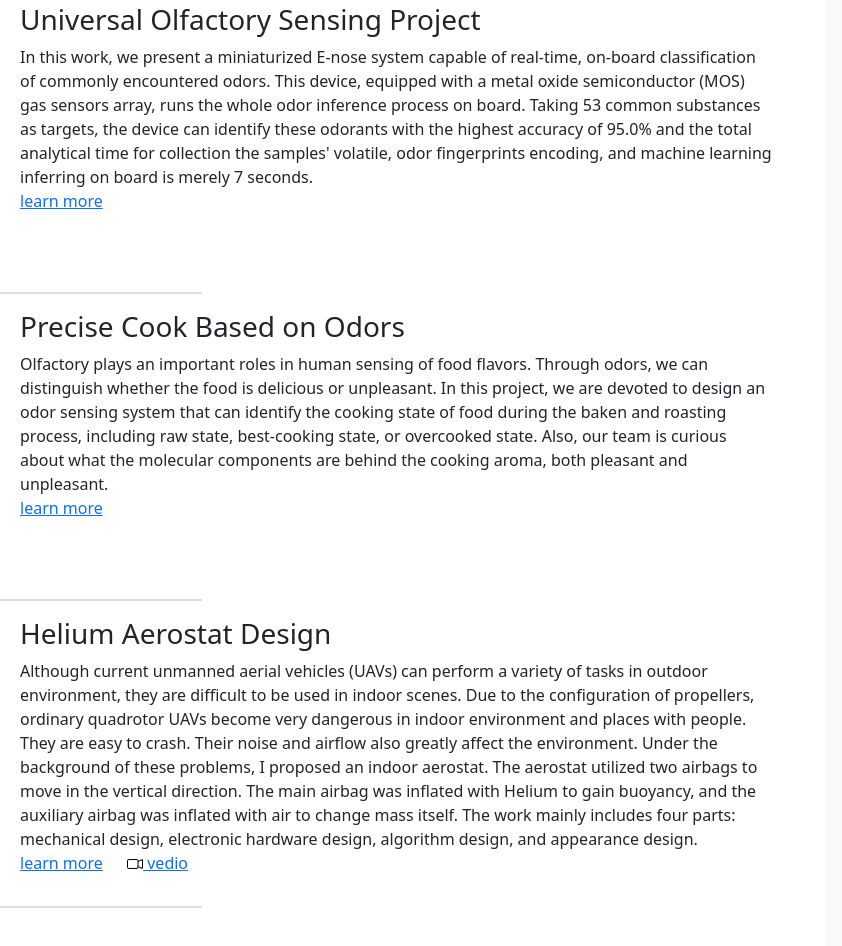
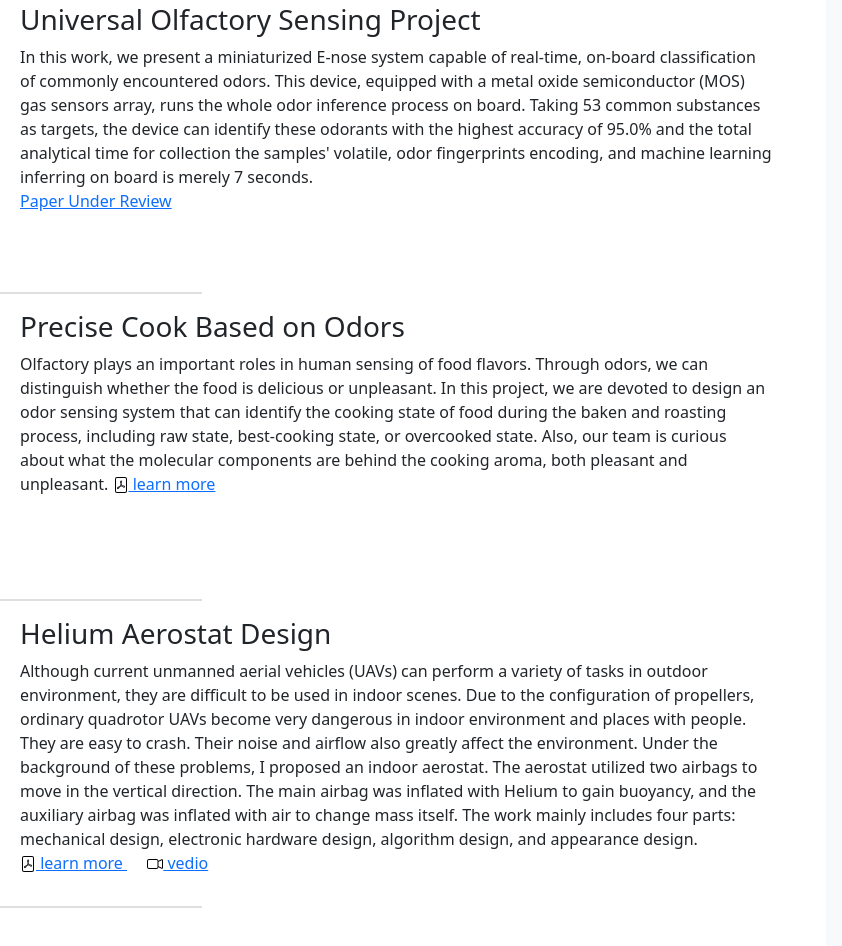
Before and after one commit to gordon7yu/myweb, a plain HTML site: page index.html in a window 1280 px wide. Shown: the part 1553-2499 px from the top of the page, 438-1280 px from the left. Drawn offline with Linux system fonts and the light colour scheme.

Commit message:
Update index.html

```diff
--- a/index.html
+++ b/index.html
@@ -125,7 +125,8 @@
 					<div class="col-sm-12 col-md-8">
 						<p class="h3 lh-md">Universal Olfactory Sensing Project</p>
 						In this work, we present a miniaturized E-nose system capable of real-time, on-board classification of commonly encountered odors. This device, equipped with a metal oxide semiconductor (MOS) gas sensors array, runs the whole odor inference process on board. Taking 53 common substances as targets, the device can identify these odorants with the highest accuracy of 95.0% and the total analytical time for collection the samples' volatile, odor fingerprints encoding, and machine learning inferring on board is merely 7 seconds.
-						<div><a href = "">learn more</a></div>
+						<div><a href = "">Paper Under Review</a></div>
+
 					</div>
 				</div>
 			</div>
@@ -138,7 +139,10 @@
 					<div class="col-sm-12 col-md-8">
 						<p class="h3 lh-md">Precise Cook Based on Odors</p>
 						Olfactory plays an important roles in human sensing of food flavors. Through odors, we can distinguish whether the food is delicious or unpleasant. In this project, we are devoted to design an odor sensing system that can identify the cooking state of food during the baken and roasting process, including raw state, best-cooking state, or overcooked state. Also, our team is curious about what the molecular components are behind the cooking aroma, both pleasant and unpleasant.
-						<div><a href = "">learn more</a></div>
+						<a href = "./assets/files/PreciousCook.pdf" target="_blank">
+							<img src='./assets/images/file-pdf.svg' class="img-fluid" alt="">
+							learn more
+						</a>
 					</div>
 				</div>
 			</div>
@@ -152,7 +156,10 @@
 						<p class="h3 lh-md">Helium Aerostat Design</p>
 						Although current unmanned aerial vehicles (UAVs) can perform a variety of tasks in outdoor environment, they are difficult to be used in indoor scenes. Due to the configuration of propellers, ordinary quadrotor UAVs become very dangerous in indoor environment and places with people. They are easy to crash. Their noise and airflow also greatly affect the environment. Under the background of these problems, I proposed an indoor aerostat. The aerostat utilized two airbags to move in the vertical direction. The main airbag was inflated with Helium to gain buoyancy, and the auxiliary airbag was inflated with air to change mass itself. The work mainly includes four parts: mechanical design, electronic hardware design, algorithm design, and appearance design.
 						<div>
-							<a href = "">learn more</a>
+							<a href = "./assets/files/Helium.pdf" target="_blank">
+								<img src='./assets/images/file-pdf.svg' class="img-fluid" alt="">
+								learn more
+							</a>
 							&emsp;
 							<a href = "https://www.bilibili.com/video/BV1154y1G7WN/?spm_id_from=333.999.0.0" target="_blank">
 								<img src='./assets/images/camera-video.svg' class="img-fluid" alt="">
```
